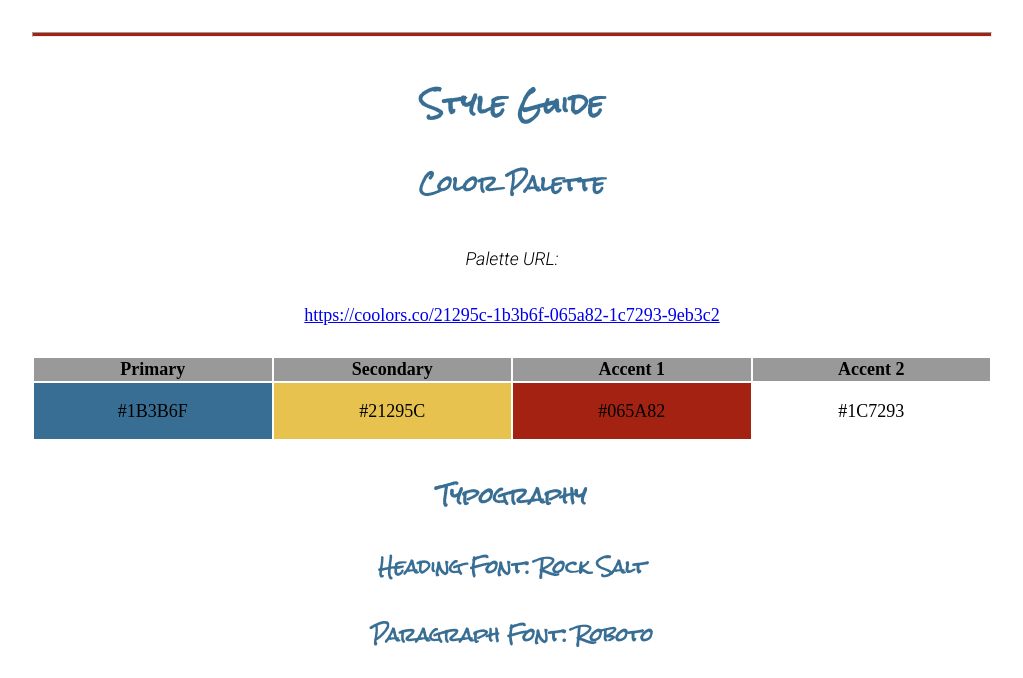
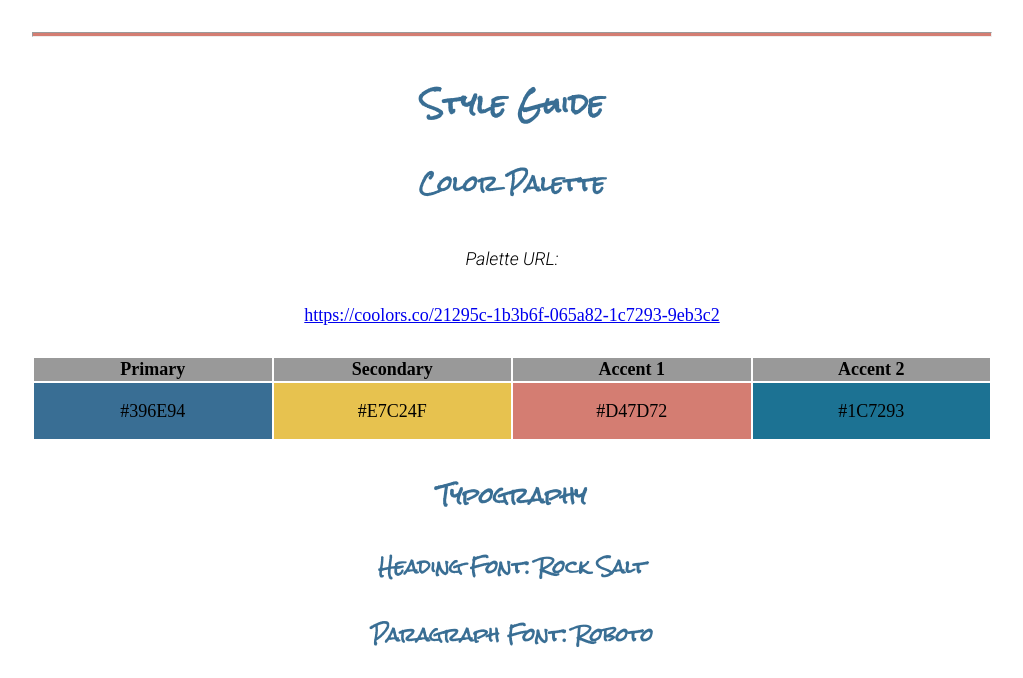
Before and after one commit to Godwinessienbyuidaho/WDD130, a plain HTML site: page wwr/site-plan-rafting.html in a window 1280 px wide. Shown: the part 1349-2027 px from the top of the page, without its empty margins (128-1151 px from the left). Drawn offline with Linux system fonts and the light colour scheme.

Commit message:
site rafting project correction

```diff
--- a/wwr/site-plan-rafting.html
+++ b/wwr/site-plan-rafting.html
@@ -59,9 +59,9 @@
       </tr>
       <!-- Replace the numbers in the boxes below with your hex color codes. Then switch to the site-plan.css file and change your colors there as well. -->
       <tr>
-        <td class="primary">#1B3B6F</td>
-        <td class="secondary">#21295C</td>
-        <td class="accent1">#065A82</td>
+        <td class="primary">#396E94</td>
+        <td class="secondary">#E7C24F</td>
+        <td class="accent1">#D47D72</td>
         <td class="accent2">#1C7293</td>
       </tr>
     </table>
--- a/wwr/styles/site-plan-rafting.css
+++ b/wwr/styles/site-plan-rafting.css
@@ -8,8 +8,8 @@ Fonts are separated by a & */
   /* change the values below to your colors from your palette */
   --primary-color: #396E94   ;
   --secondary-color: #E7C24F ;
-  --accent1-color: #A42212;
-  --accent2-color: white;
+  --accent1-color: #D47D72;
+  --accent2-color: #1C7293;
 
   /* change the values below to your chosen font(s) */
   --heading-font: "Rock Salt";
@@ -22,7 +22,7 @@ Fonts are separated by a & */
   --paragraph-color-on-color: rgb(255, 255, 255); /* paragraph text on a colored background */
   --paragraph-background-color: #399194  ;
   --nav-link-color: #0a65a7;
-  --nav-background-color: #9c8115;
+  --nav-background-color: #E7C24F;
   --nav-hover-link-color: rgba(167, 122, 104, 0.589);
   --nav-hover-background-color: #396E94;
 }
```
Also changed, not shown: wwr/index.html (added, +14 -0 lines).
